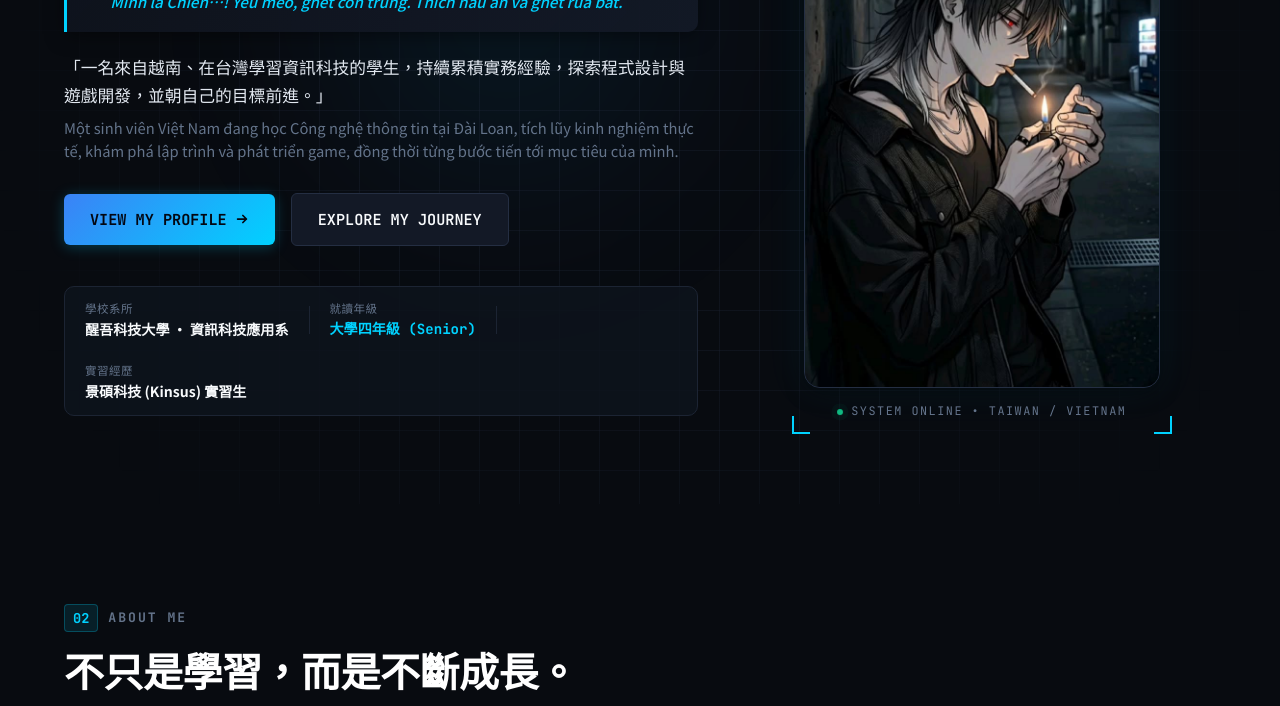
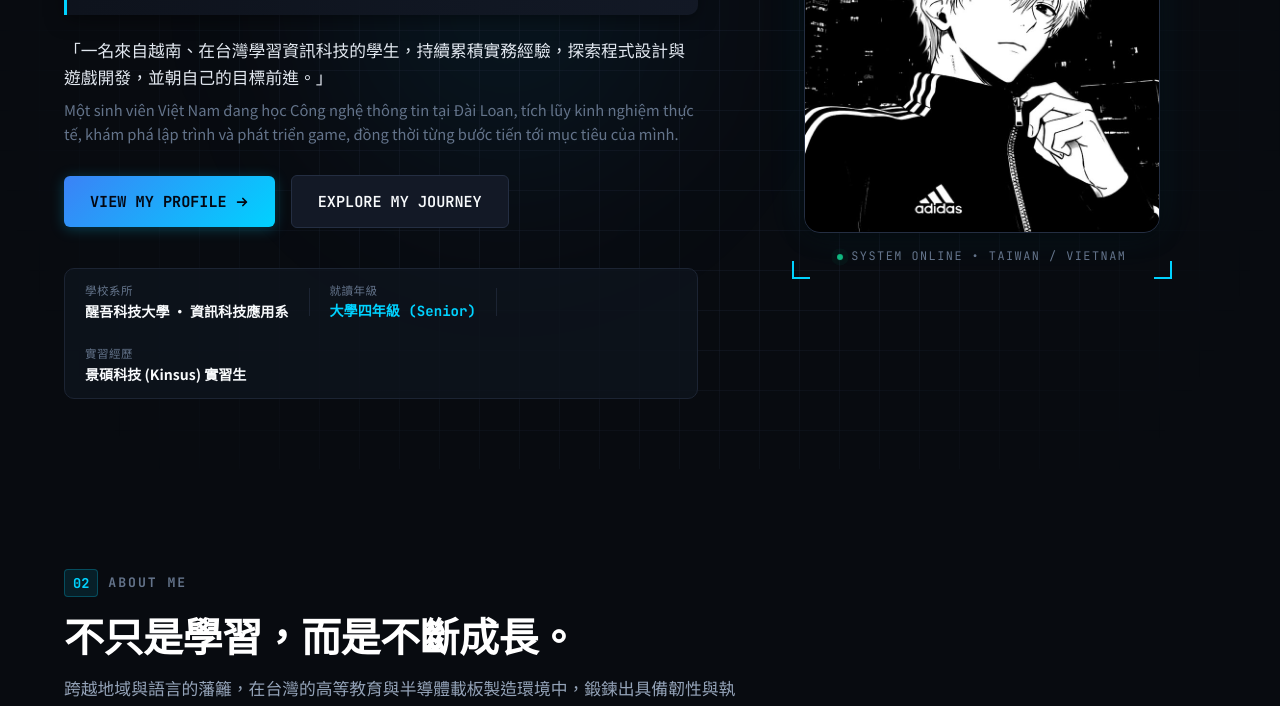
Before and after one commit to duychien0903/bui-duy-chien-portfolio, a plain HTML site: page index.html in a window 1280 px wide. Shown: the part 369-1075 px from the top of the page. Drawn offline with Linux system fonts and the light colour scheme; files whose address does not match are found by name.

Commit message:
Replace image source in index.html

```diff
--- a/index.html
+++ b/index.html
@@ -196,7 +196,7 @@
             <div class="corner-bracket bottom-right"></div>
 
             <div class="portrait-inner">
-              <img src="0309.jpeg" alt="裴維戰 (BUI DUY CHIEN) 個人數位頭像" width="400" height="480" class="portrait-img">
+              <img src="0909.jpeg" alt="裴維戰 (BUI DUY CHIEN) 個人數位頭像" width="400" height="480" class="portrait-img">
             </div>
 
             <div class="portrait-caption-tag">
```
